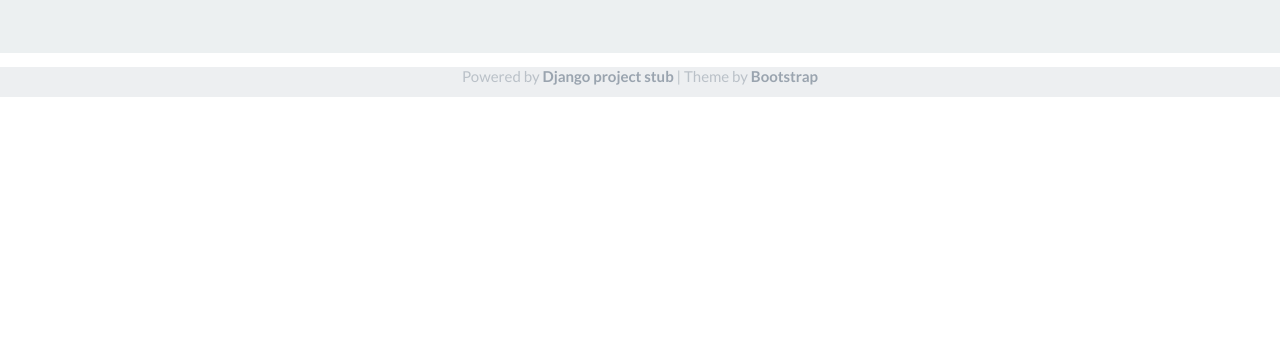
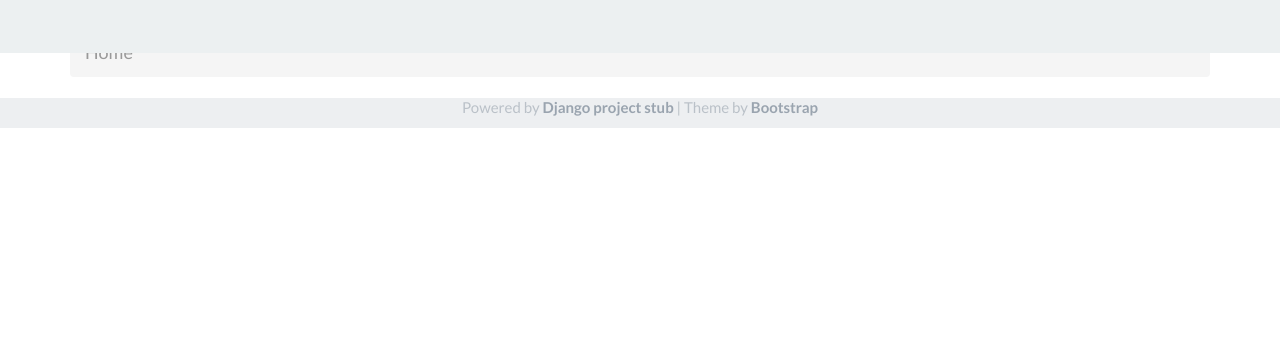
Before and after one commit to pik-software/django-service-boilerplate, a Django app: template _project_/templates/base.html in a window 1280 px wide. Shown: the top 353 px of the page. Run offline with Django 3.2, Linux system fonts and the light colour scheme; the template is opened without the code that fills it, so the values that code supplies are empty; some libraries are stand-ins or nearby versions.

Commit message:
simple template add defaul breadcramb

```diff
--- a/_project_/templates/base.html
+++ b/_project_/templates/base.html
@@ -71,6 +71,7 @@
     <ul class="breadcrumb">
         {% spaceless %}
             {% block breadcrumb_menu %}
+                <li class="active">{% trans "Home" %}</li>
             {% endblock %}
         {% endspaceless %}
     </ul>
```
